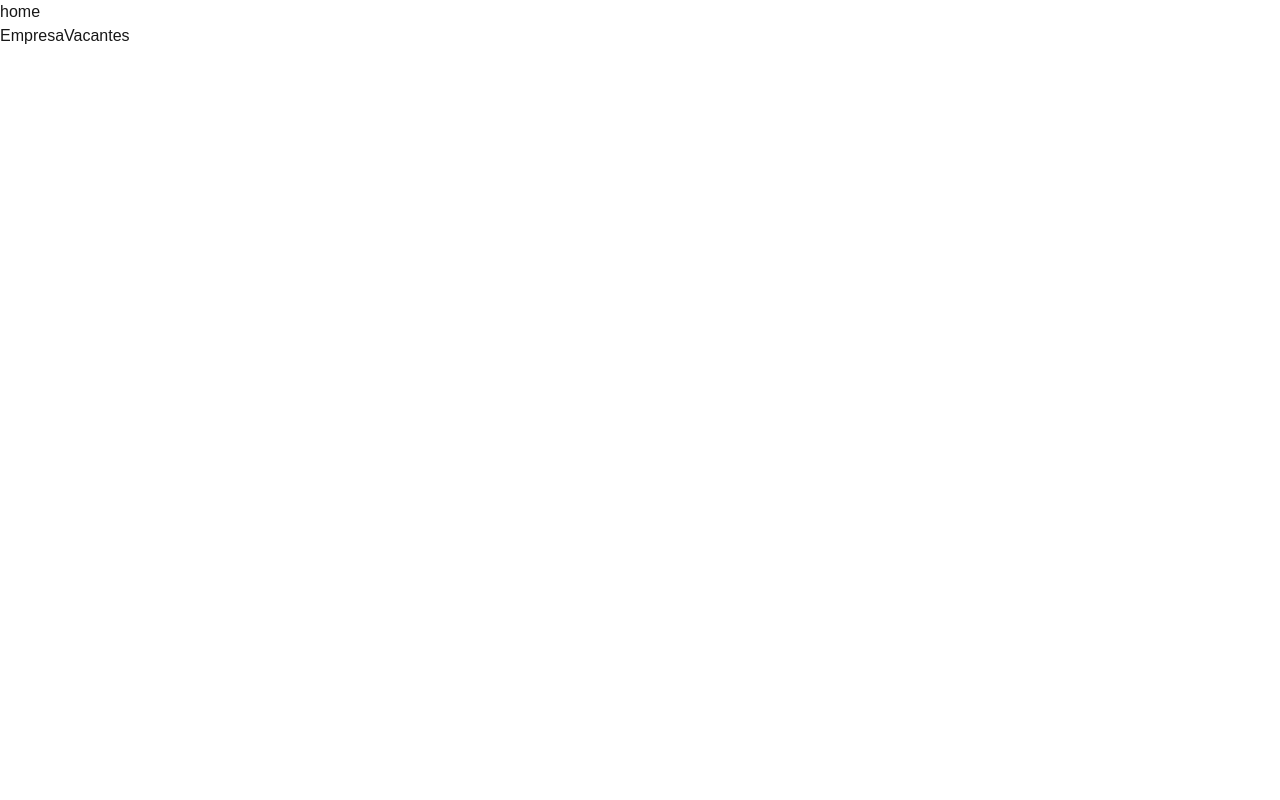
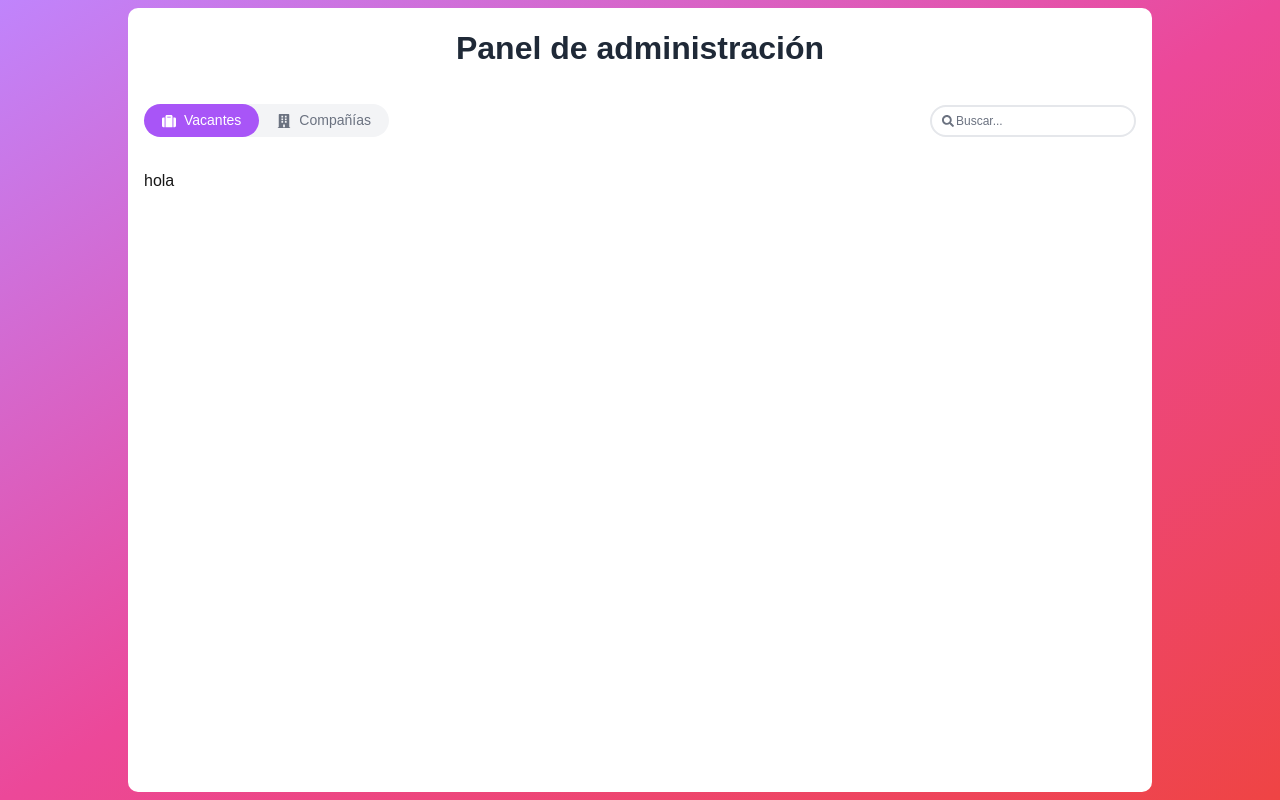
Before and after one commit to JuanAmezquitaAgredo/vacantes, a Next.js app: page / in a window 1280 px wide. Built offline with nearby package versions, Linux system fonts and the light colour scheme.

Commit message:
create header and layout

```diff
--- a/package.json
+++ b/package.json
@@ -12,6 +12,7 @@
     "next": "14.2.15",
     "react": "^18",
     "react-dom": "^18",
+    "react-icons": "^5.3.0",
     "styled-components": "^6.1.13"
   },
   "devDependencies": {
--- a/src/app/globals.css
+++ b/src/app/globals.css
@@ -16,8 +16,13 @@
 
 body {
   color: var(--foreground);
-  background: var(--background);
   font-family: Arial, Helvetica, sans-serif;
+  background: linear-gradient(to bottom right, rgb(192, 132, 252), rgb(236, 72, 153), rgb(239, 68, 68));
+  height: 100vh;
+  width: 100%;
+  display: flex;
+  justify-content: center;
+  align-items: center;
 }
 
 @layer utilities {
--- a/src/app/page.tsx
+++ b/src/app/page.tsx
@@ -1,7 +1,5 @@
 "use client"
-import Modal from "@/components/atoms/modal/modal";
-import FormEmp from "@/components/molecules/formEmp/formEmp";
-import FormVac from "@/components/molecules/formVac/formVac";
+import Layout from "@/components/layouts/layout";
 import React, { useState } from "react";
 
 export default function Home() {
@@ -17,16 +15,10 @@ export default function Home() {
   };
 
   return (
-    <div>
-      <h1>home</h1>
-      <button onClick={toggleModalEmp}>Empresa</button>
-      <button onClick={toggleModalVac}>Vacantes</button>
-      <Modal isOpen={ModalOpenEmp} onClose={toggleModalEmp} title="Agregar Compañía">
-        <FormEmp/>
-      </Modal>
-      <Modal isOpen={ModalOpenVac} onClose={toggleModalVac} title="Agregar Vacante">
-        <FormVac/>
-      </Modal>
-    </div>
+    <>
+      <Layout title="Panel de administración">
+        <h1>hola</h1>
+      </Layout>
+    </>
   );
 }
--- /dev/null
+++ b/src/components/atoms/search/search.tsx
@@ -0,0 +1,52 @@
+import React, { useState } from 'react';
+import styled from 'styled-components';
+import { FaSearch } from 'react-icons/fa';
+
+const SearchContainer = styled.div`
+  display: flex;
+  align-items: center;
+  border: 2px solid rgb(229, 231, 235);
+  border-radius: 30px;
+  padding: 3px 10px;
+  width: fit-content;
+  background-color: rgb(255, 255, 255);
+`;
+
+const SearchInput = styled.input`
+  font-size: 12px;
+  border: none;
+  outline: none;
+  padding: 2px;
+  border-radius: 30px;
+  width: 160px;
+  margin-right: 10px;
+
+  &::placeholder {
+    color: rgb(107, 114, 128);
+  }
+`;
+
+const IconContainer = styled.div`
+  font-size: 12px;
+  cursor: pointer;
+  color: rgb(107, 114, 128);
+`;
+
+
+export function SearchComponent() {
+    const [searchTerm, setSearchTerm] = useState('');
+
+    return (
+        <SearchContainer>
+            <IconContainer>
+                <FaSearch />
+            </IconContainer>
+            <SearchInput
+                type="text"
+                placeholder="Buscar..."
+                value={searchTerm}
+                onChange={(e) => setSearchTerm(e.target.value)}
+            />
+        </SearchContainer>
+    );
+}
--- /dev/null
+++ b/src/components/atoms/switch/switch.tsx
@@ -0,0 +1,60 @@
+import React, { useState } from 'react';
+import styled from 'styled-components';
+
+interface SwitchProps {
+  options: { label: string; icon: React.ReactNode }[];
+  onChange: (selectedIndex: number) => void;
+}
+
+const SwitchContainer = styled.div`
+  display: flex;
+  background-color: rgb(243, 244, 246);
+  border-radius: 30px;
+  width: fit-content;
+`;
+
+const SwitchButton = styled.button<{ isActive: boolean; isLeft: boolean }>`
+  font-size: 14px;
+  display: flex;
+  align-items: center;
+  padding: 6px 18px;
+  background-color: ${({ isActive, isLeft }) => {
+    if (isActive && isLeft) return 'rgb(168, 85, 247)';
+    if (isActive && !isLeft) return 'rgb(236, 72, 153)';
+    return 'transparent';
+  }};
+  border-radius: 30px;
+  border: none;
+  cursor: pointer;
+  color: ${({ isActive }) => (isActive ? 'rgb(255, 255, 255)' : 'rgb(107, 114, 128)')};
+
+  svg {
+    margin-right: 8px;
+    fill: ${({ isActive }) => (isActive ? 'rgb(255, 255, 255)' : 'rgb(107, 114, 128)')};
+  }
+`;
+
+export default function SwitchComponent({ options, onChange }: SwitchProps) {
+  const [selectedIndex, setSelectedIndex] = useState(0);
+
+  const handleClick = (index: number) => {
+    setSelectedIndex(index);
+    onChange(index);
+  };
+
+  return (
+    <SwitchContainer>
+      {options.map((option, index) => (
+        <SwitchButton
+          key={index}
+          isActive={index === selectedIndex}
+          isLeft={index === 0}
+          onClick={() => handleClick(index)}
+        >
+          {option.icon}
+          {option.label}
+        </SwitchButton>
+      ))}
+    </SwitchContainer>
+  );
+}
--- /dev/null
+++ b/src/components/layouts/layout.tsx
@@ -0,0 +1,29 @@
+import styled from "styled-components";
+import HeaderComponent from "../organisms/header/header";
+import { NavbarComponent } from "../organisms/navbar/navbar";
+
+interface ILayout{
+    title: string;
+    children: React.ReactNode;
+}
+
+const StylesLayout = styled.div`
+    display: flex;
+    flex-direction: column;
+    width: 80%;
+    min-height: 98vh;
+    background-color: var(--background);
+    border-radius: 10px;
+    padding: 1em;
+    gap: 2em;
+`;
+
+export default function Layout({ title, children }: ILayout) {
+    return(
+        <StylesLayout>
+            <HeaderComponent title={title}/>
+            <NavbarComponent/>
+            {children}
+        </StylesLayout>
+    )
+}
--- /dev/null
+++ b/src/components/organisms/header/header.tsx
@@ -0,0 +1,22 @@
+import styled from "styled-components"
+
+interface IHeader{
+    title: string;
+}
+
+const StyleTitle = styled.h1`
+    color: rgb(31, 41, 55);
+    font-weight: bold;
+    width: 100%;
+    display: flex;
+    justify-content: center;
+    align-items: center;
+    font-size: 2rem;
+    background-color: : rgb(255, 255, 255);
+`;
+export default function HeaderComponent({title}:IHeader){
+
+    return(
+        <StyleTitle>{title}</StyleTitle>
+    )
+}
--- /dev/null
+++ b/src/components/organisms/navbar/navbar.tsx
@@ -0,0 +1,30 @@
+import { SearchComponent } from "@/components/atoms/search/search";
+import SwitchComponent from "@/components/atoms/switch/switch";
+import { FaBuilding, FaSuitcase } from "react-icons/fa";
+import styled from "styled-components";
+
+
+const StyledNavbar = styled.nav`
+    display: flex;
+    justify-content: space-between;
+    align-items: center;
+`;
+export function NavbarComponent() {
+
+    const handleSwitchChange = (selectedIndex: number) => {
+        console.log('Switch changed to:', selectedIndex);
+      };
+
+    return (
+        <StyledNavbar>
+            <SwitchComponent
+                options={[
+                    { label: 'Vacantes', icon: <FaSuitcase /> },
+                    { label: 'Compañías', icon: <FaBuilding /> },
+                ]}
+                onChange={handleSwitchChange}
+            />
+            <SearchComponent/>
+        </StyledNavbar>
+    );
+}
```
Also changed, not shown: 1 other file (tests, documents, lock files or other folders).
